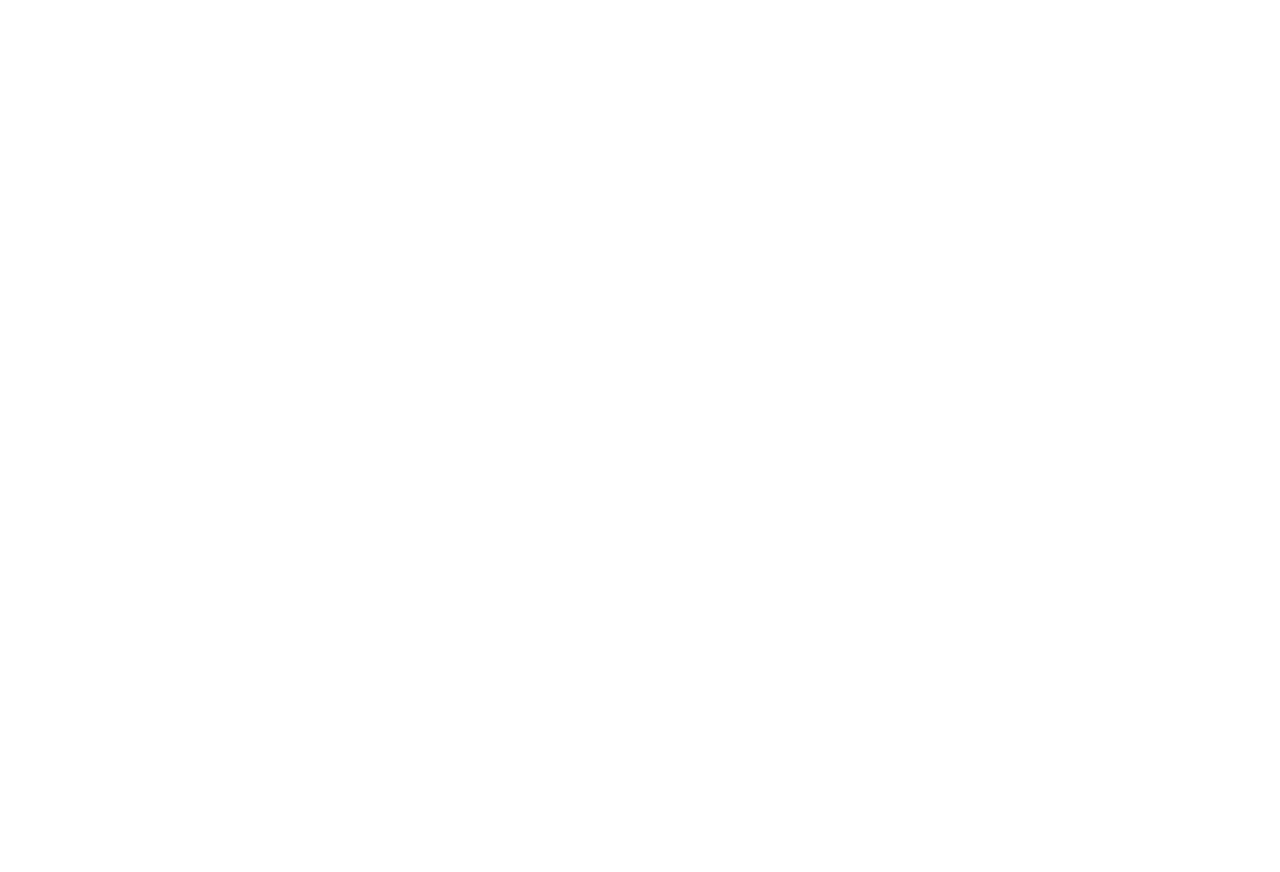
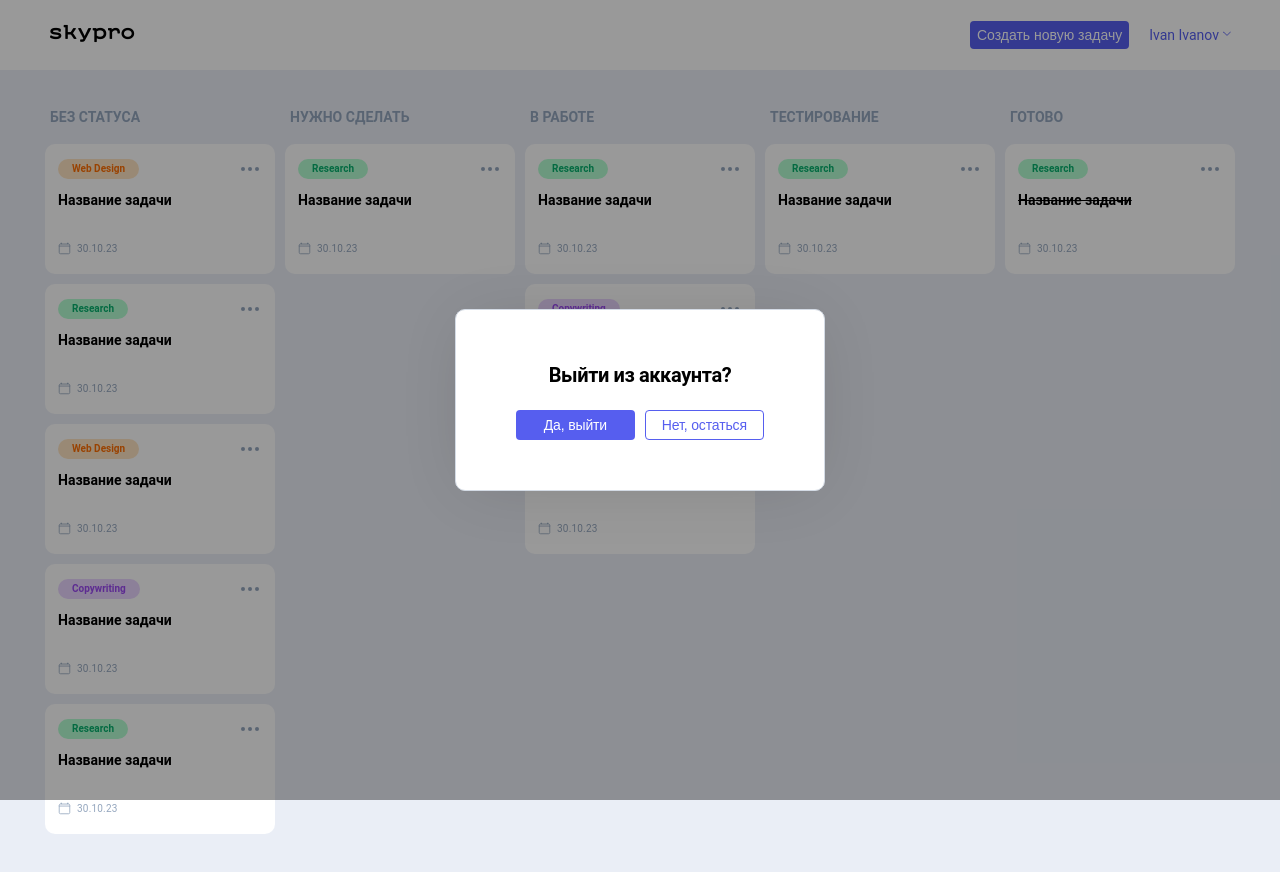
Before and after one commit to Krovenx/skypro-kanban, a React (Vite) app: page /pop/exit in a window 1280 px wide. Before the commit this address had no page. Shown: the top 872 px of the page. Before the commit the page ends 800 px from the top, so only its background shows below. Built offline with nearby package versions, Linux system fonts and the light colour scheme.

Commit message:
Модальное окно выхода

```diff
--- a/src/AppRoutes.jsx
+++ b/src/AppRoutes.jsx
@@ -6,7 +6,7 @@ import MainPage from "./Components/Pages/Main";
 import SignInPage from "./Components/Pages/SignIn";
 import SignUpPage from "./Components/Pages/SignUp";
 import NewWordPage from "./Components/Pages/Word";
-import WordPage from "./Components/Pages/WordAdd";
+import WordExit from "./Components/Pages/WordAdd";
 
 function AppRoutes() {
   const [loading, setLoading] = useState(true);
@@ -34,10 +34,8 @@ function AppRoutes() {
           {/* Добавление новой задачи */}
           <Route path="card/add" element={<NewWordPage />} />
           {/* Модальное окно */}
-          <Route path="card/:id" element={<WordPage />} />
-
+          <Route path="/pop/exit" element={<WordExit />} />
         </Route>
-
       </Routes>
     </Router>
   );
--- a/src/Components/Header/Header.jsx
+++ b/src/Components/Header/Header.jsx
@@ -17,11 +17,17 @@ const Header = ({ popUser, setPopUser }) => {
   const openPop = () => {
     setPopUser(!popUser);
   };
+
   const navigate = useNavigate();
   const handleAddTask = (e) => {
     e.preventDefault();
     navigate("/card/add");
   };
+
+   const handlePop = (e) => {
+      e.preventDefault();
+      navigate("/pop/exit");
+    };
   return (
     <SHeader>
       <Container>
@@ -51,8 +57,8 @@ const Header = ({ popUser, setPopUser }) => {
                 <p>Темная тема</p>
                 <input type="checkbox" className="checkbox" name="checkbox" />
               </div>
-              <Hover03 type="button">
-                <a href="#popExit">Выйти</a>
+              <Hover03 onClick={handlePop}  type="button">
+                <a href="/pop/exit">Выйти</a>
               </Hover03>
             </HeaderPopUserSet>
           </HeaderNav>
--- a/src/Components/Pages/Main.jsx
+++ b/src/Components/Pages/Main.jsx
@@ -9,7 +9,6 @@ const MainPage = ({ loading, popUser, setPopUser }) => {
   return (
     <>
       <Wrapper>
-        <PopExit />
         <PopBrowse />
         <Header popUser={popUser} setPopUser={setPopUser} />
         <Main loading={loading} />
--- a/src/Components/Pages/WordAdd.jsx
+++ b/src/Components/Pages/WordAdd.jsx
@@ -1,8 +1,7 @@
-import React from "react";
-import Card from "../Card/Card";
+import PopExit from "../Popups/PopExit/PopExit";
 
-const WordPage = () => {
-  return <Card />;
+const WordExit = () => {
+  return <PopExit />;
 };
 
-export default WordPage;
+export default WordExit;
--- a/src/Components/Popups/PopExit/PopExit.css
+++ b/src/Components/Popups/PopExit/PopExit.css
@@ -1,5 +1,5 @@
 .pop-exit {
-  display: none;
+
   width: 100%;
   height: 100%;
   min-width: 320px;
--- a/src/Components/Popups/PopExit/PopExit.jsx
+++ b/src/Components/Popups/PopExit/PopExit.jsx
@@ -1,7 +1,14 @@
 import React from "react";
 import "./PopExit.css";
 import "../CommonPop.css";
+import { useNavigate } from "react-router-dom";
+
 const PopExit = () => {
+  const navigate = useNavigate();
+  const HadleClose = (e) => {
+    e.preventDefault();
+    navigate(-1);
+  };
   return (
     <div className="pop-exit" id="popExit">
       <div className="pop-exit__container">
@@ -15,7 +22,9 @@ const PopExit = () => {
                 <a href="modal/signin.html">Да, выйти</a>
               </button>
               <button className="pop-exit__exit-no _hover03" id="exitNo">
-                <a href="main.html">Нет, остаться</a>
+                <a href="" onClick={HadleClose}>
+                  Нет, остаться
+                </a>
               </button>
             </div>
           </form>
```
